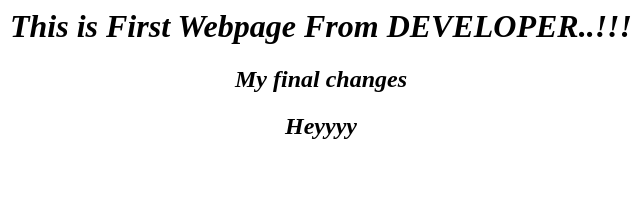
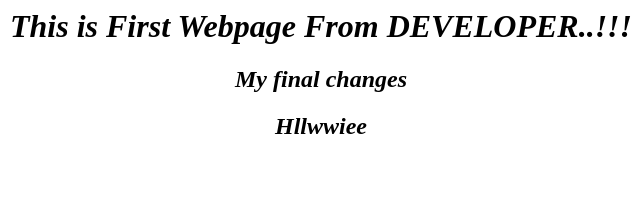
Before and after one commit to Aishwarya0930/first, a plain HTML site: page index.html in a window 1280 px wide. Shown: the full height of the page, 319-959 px from the left. Drawn offline with Linux system fonts and the light colour scheme.

Commit message:
OK UPDATE

```diff
--- a/index.html
+++ b/index.html
@@ -5,7 +5,7 @@
 <body>
 <i><center><h1>This is First Webpage From DEVELOPER..!!!</h1></center></i>
 <i><center><h2>My final changes</h2></center></i>
-<i><center><h2>Heyyyy</h2></center></i>
+<i><center><h2>Hllwwiee</h2></center></i>
 <a href = "second.html" > Visit My Second Page </a>
 </body>
 </html>
```
